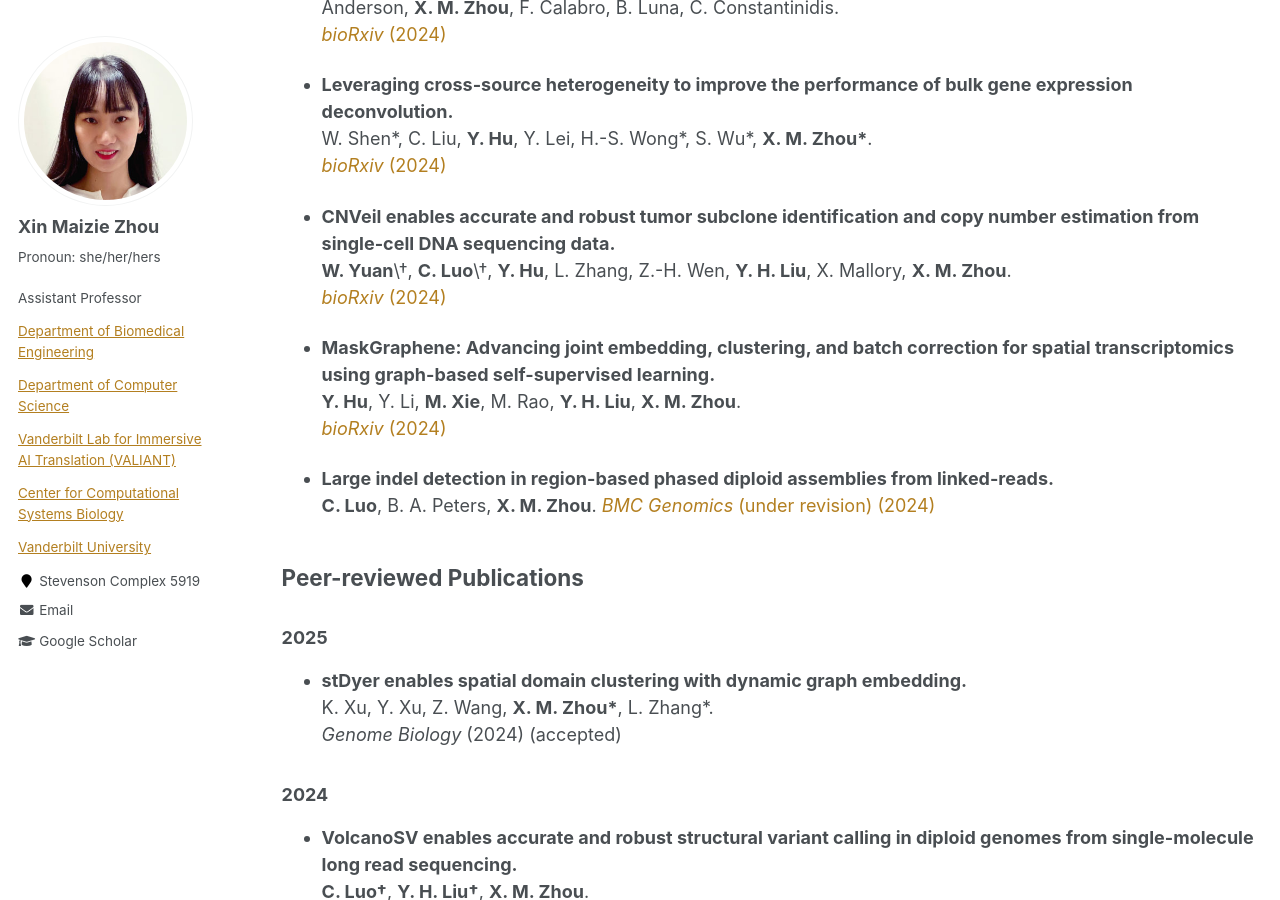
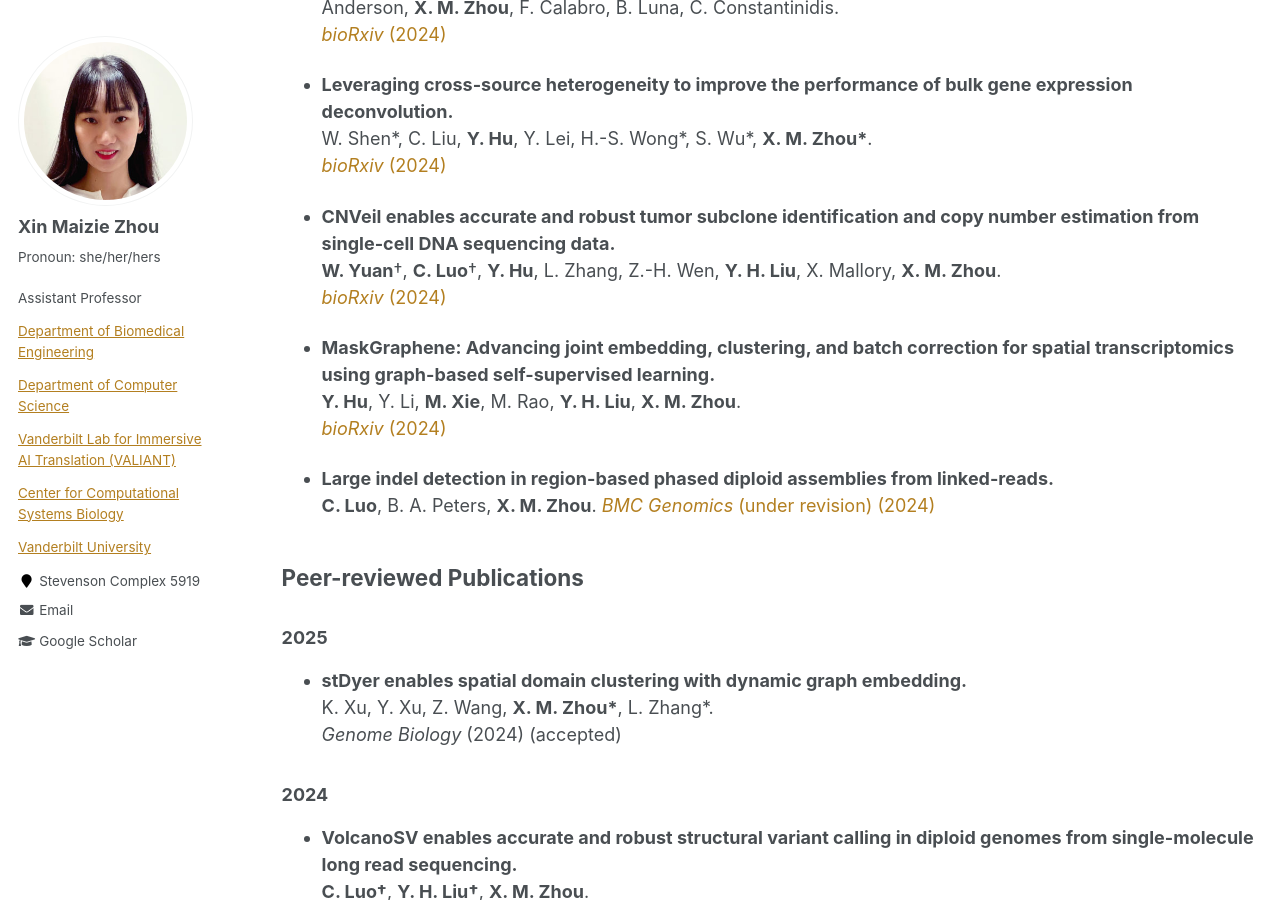
Before and after one commit to maiziezhoulab/Maiziezhoulab.github.io, a Jekyll site: the page built from _pages/publications.md, in a window 1280 px wide and 900 px high, scrolled down 442 px. Built offline with Jekyll 4.4.1, drawn with Linux system fonts in a browser that asks for light colours.

```diff
--- a/_pages/publications.md
+++ b/_pages/publications.md
@@ -36,7 +36,7 @@ used Xin Maizie Zhou (X. M. Zhou) for publications after 2022.
   [_bioRxiv_ (2024)](https://www.biorxiv.org/content/10.1101/2024.04.07.588458v1)
 
 - **CNVeil enables accurate and robust tumor subclone identification and copy number estimation from single-cell DNA sequencing data.**
-  **W. Yuan**\†, **C. Luo**\†, **Y. Hu**, L. Zhang, Z.-H. Wen, **Y. H. Liu**, X. Mallory, **X. M. Zhou**.
+  **W. Yuan**†, **C. Luo**†, **Y. Hu**, L. Zhang, Z.-H. Wen, **Y. H. Liu**, X. Mallory, **X. M. Zhou**.
   [_bioRxiv_ (2024)](https://www.biorxiv.org/content/10.1101/2024.02.21.581409v1)
 
 - **MaskGraphene: Advancing joint embedding, clustering, and batch correction for spatial transcriptomics using graph-based self-supervised learning.**
```
